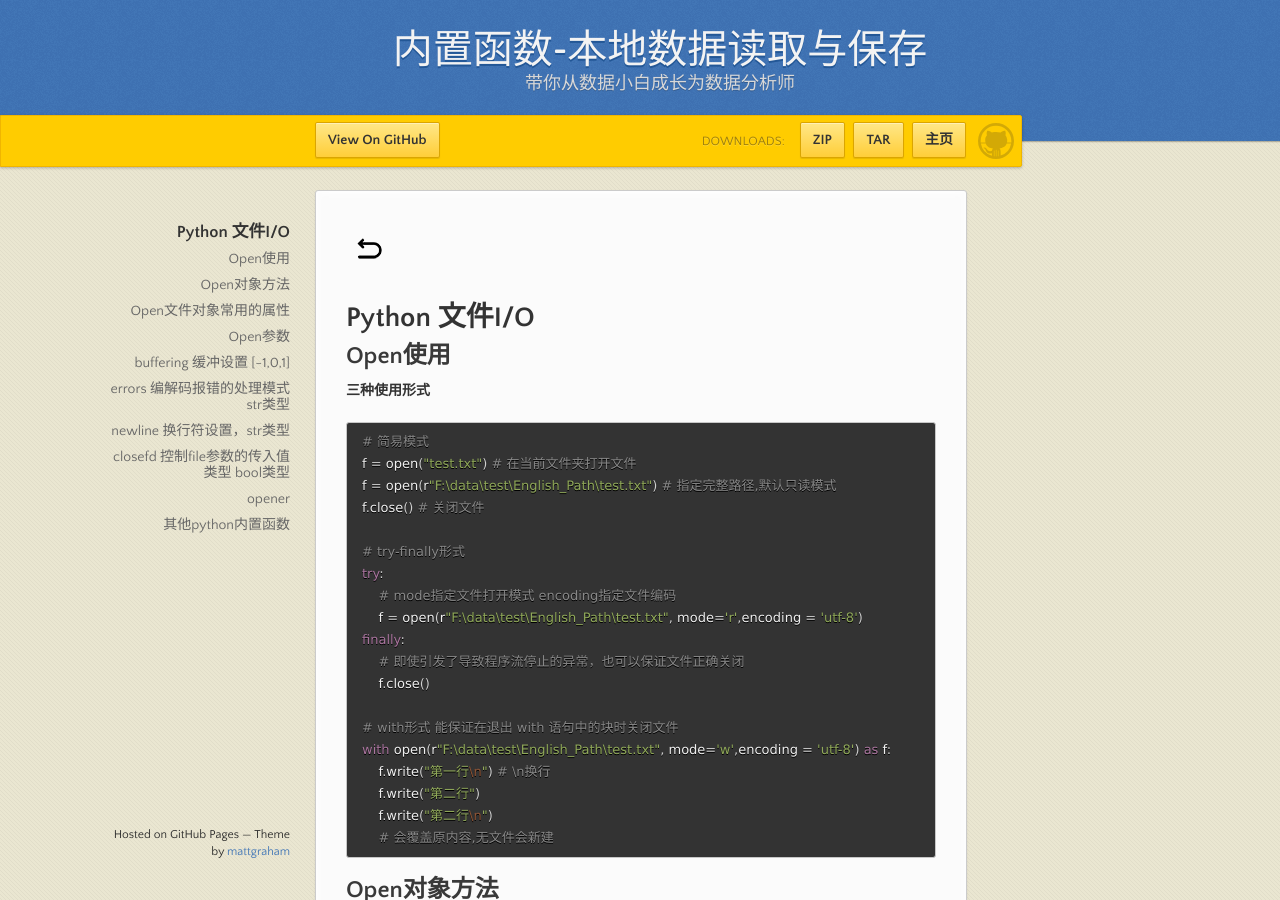
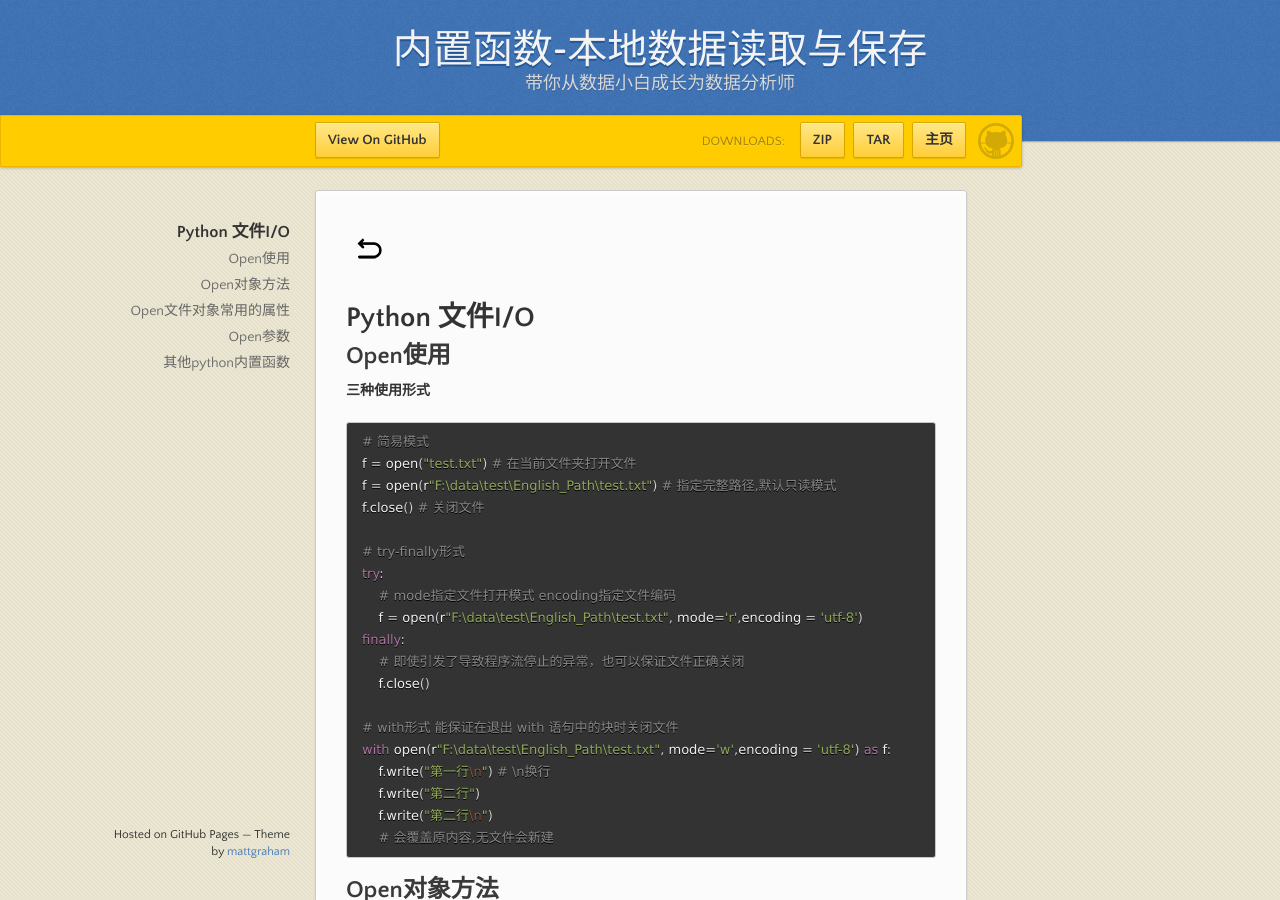
Before and after one commit to analy-liu/analy-liu.github.io, a Jekyll site: the page built from _posts/2022-08-01-Python_Built-in-functions_LocalDataIO.md, in a window 1280 px wide and 900 px high. Built offline with Jekyll 4.4.1, drawn with Linux system fonts in a browser that asks for light colours.

Commit message:
修改目录标题

```diff
--- a/_posts/2022-08-01-Python_Built-in-functions_LocalDataIO.md
+++ b/_posts/2022-08-01-Python_Built-in-functions_LocalDataIO.md
@@ -208,26 +208,26 @@ f.close()
 <summary>点击展开查看：非常用参数</summary>
 <p>
 
-<h3>buffering 缓冲设置 [-1,0,1]</h3>
+<h4>buffering 缓冲设置 [-1,0,1]</h4>
   -1：默认值，使用系统默认缓冲机制<br>
   0:不使用缓冲，直接读写磁盘<br>
   1:单行缓冲<br>
 
-<h3>errors 编解码报错的处理模式 str类型</h3>
+<h4>errors 编解码报错的处理模式 str类型</h4>
   在mode参数包含t时不可指定，即仅文本模式可用<br>
   常用模式：<br>
   strict：编解码错误则报错<br>
   ignore：编解码出现错误会忽略，不报错<br>
   replace：编解码出现错误不会报错，会用“?”替代要写入或读取的无法解析的数据<br>
 
-<h3>newline 换行符设置，str类型</h3>
+<h4>newline 换行符设置，str类型</h4>
   None（默认）、"\r"、"\n"、"\r\n"<br>
 
-<h3>closefd 控制file参数的传入值类型 bool类型</h3>
+<h4>closefd 控制file参数的传入值类型 bool类型</h4>
   True：默认，file参数可以是表示文件路径的字符串，也可以是文件描述符<br>
   False：file参数只能是文件描述符，传入字符串会报错。<br>
 
-<h3>opener</h3>
+<h4>opener</h4>
   传递一个可调用的 opener 来使用自定义 opener<br>
   <pre>
   import os
```
